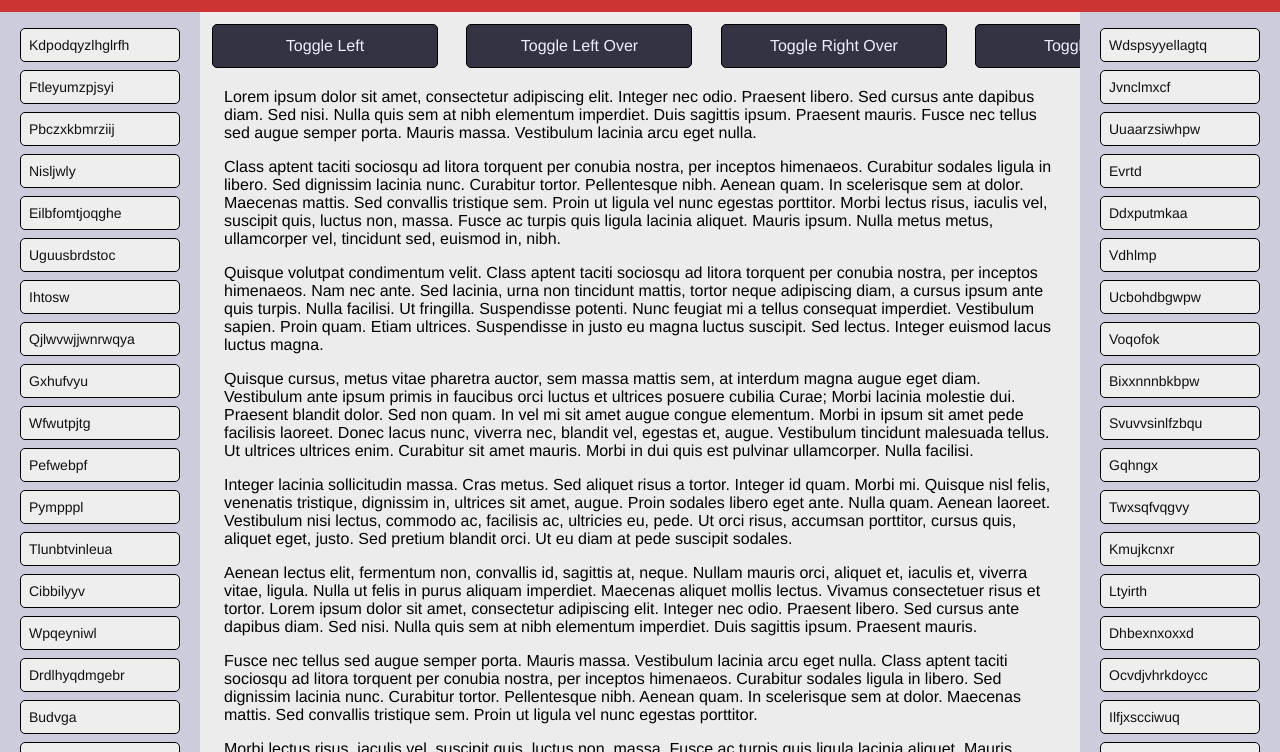
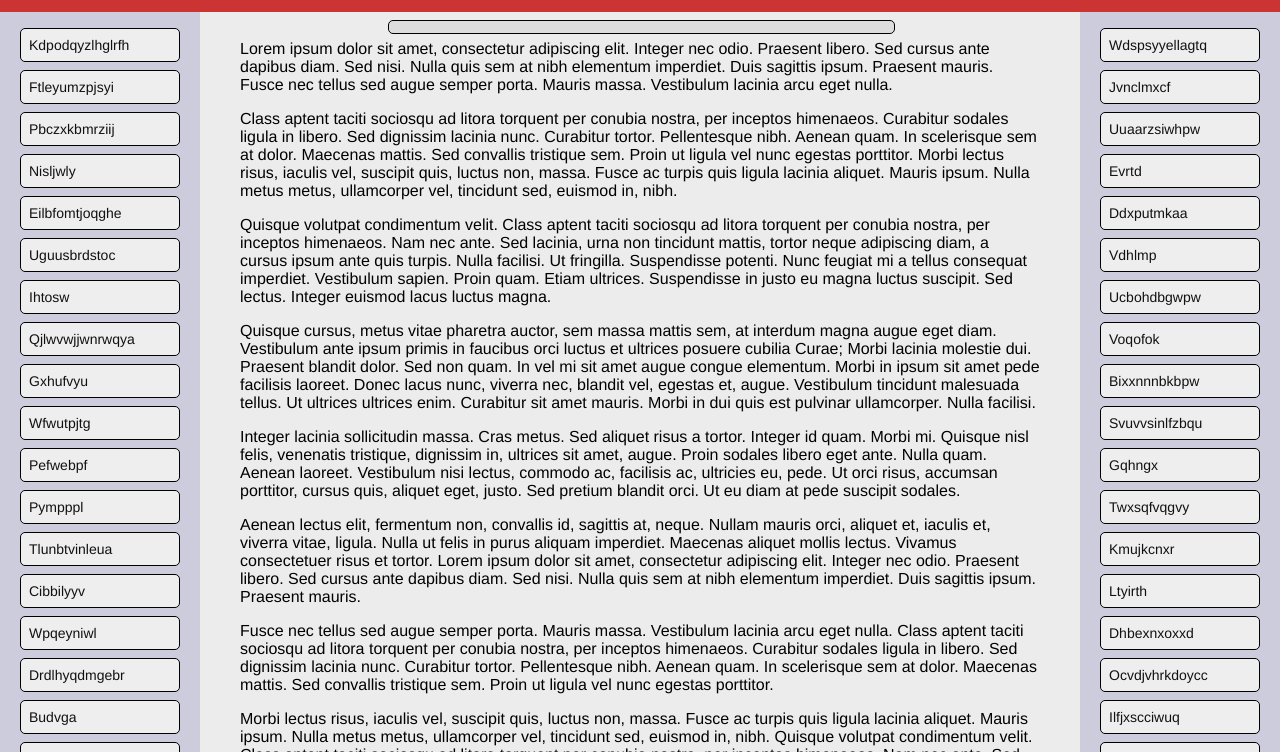
Before and after one commit to aboekhoff/omgitsfullofstars, a plain HTML site: page index.html in a window 1280 px wide. Shown: the part 48-800 px from the top of the page. Drawn offline with nearby package versions, Linux system fonts and the light colour scheme.

Commit message:
cmon windows chrome

```diff
--- a/app.css
+++ b/app.css
@@ -23,6 +23,8 @@ body {
 
 body:hover {
   overflow: auto;
+  padding: 0;
+  margin: 0;
 }
 
 h1 {
@@ -30,8 +32,21 @@ h1 {
 }
 
 #button-bar {
+  transition: height 200ms ease-in-out;
   position: fixed;
-  top: 60px;
+  top: 68px;
+  width: 505px;
+  left: 50%;
+  margin-left: -252px;
+  border: 1px solid black;
+  border-radius: 5px;
+  background-color: #ddd;
+  height: 12px;
+  overflow: hidden;
+}
+
+#button-bar:hover {
+  height: 146px;
 }
 
 #modal-overlay {
@@ -128,15 +143,23 @@ h1 {
   z-index: 5;
 }
 
+p {
+  padding-left: 16px;
+  padding-right: 16px;
+}
+
 .main {
   position: relative;
   z-index: 2;
-  padding-top: 120px;
+  padding-top: 72px;
   padding-left: 200px;
   padding-right: 200px;
   padding-bottom: 16px;
   border: none;
   background-color: #ececec;
+  min-height: 100%;
+  max-width: 1000px;
+  margin: 0 auto;
 }
 
 .main .text {
@@ -164,3 +187,7 @@ h1 {
   border-radius: 5px;
   cursor: pointer;
 }
+
+.button:hover {
+  background-color: #223;
+}
--- a/index.html
+++ b/index.html
@@ -12,14 +12,14 @@
   <div id="header" class="header">
     <div class="label">Stop Making Things Complicated</div>
   </div>
-  <div id="left-rail" class="rail left under"></div>
-  <div id="right-rail" class="rail right under"></div>
+  <div id="left-rail" class="rail left"></div>
+  <div id="right-rail" class="rail right"></div>
   <div id="main" class="main">
     <div id="button-bar">
     <div id="toggle-left" class="button">Toggle Left</div>
+    <div id="toggle-right" class="button">Toggle Right</div>
     <div id="toggle-left-over" class="button">Toggle Left Over</div>
     <div id="toggle-right-over" class="button">Toggle Right Over</div>
-    <div id="toggle-right" class="button">Toggle Right</div>
     </div>
     <div class="text">
       <p>Lorem ipsum dolor sit amet, consectetur adipiscing elit. Integer nec odio. Praesent libero. Sed cursus ante dapibus diam. Sed nisi. Nulla quis sem at nibh elementum imperdiet. Duis sagittis ipsum. Praesent mauris. Fusce nec tellus sed augue semper porta. Mauris massa. Vestibulum lacinia arcu eget nulla. </p>
```
